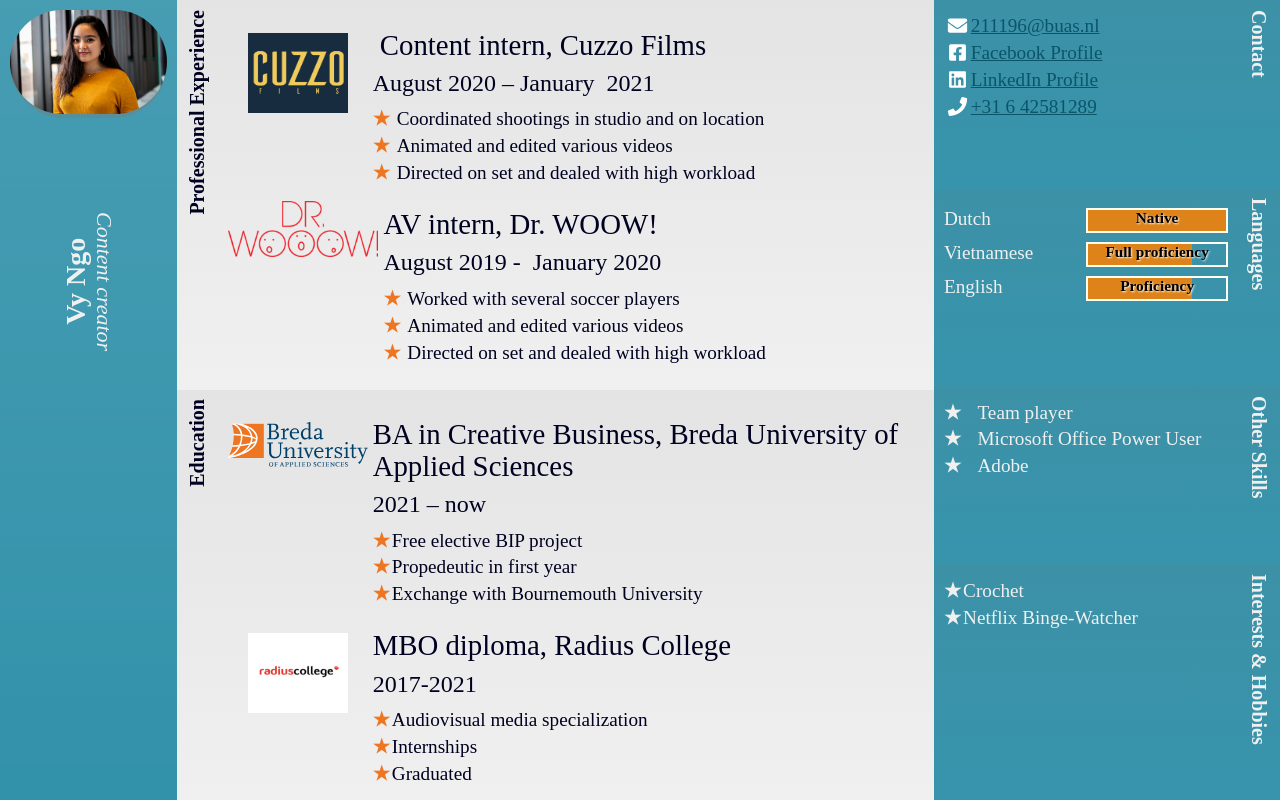
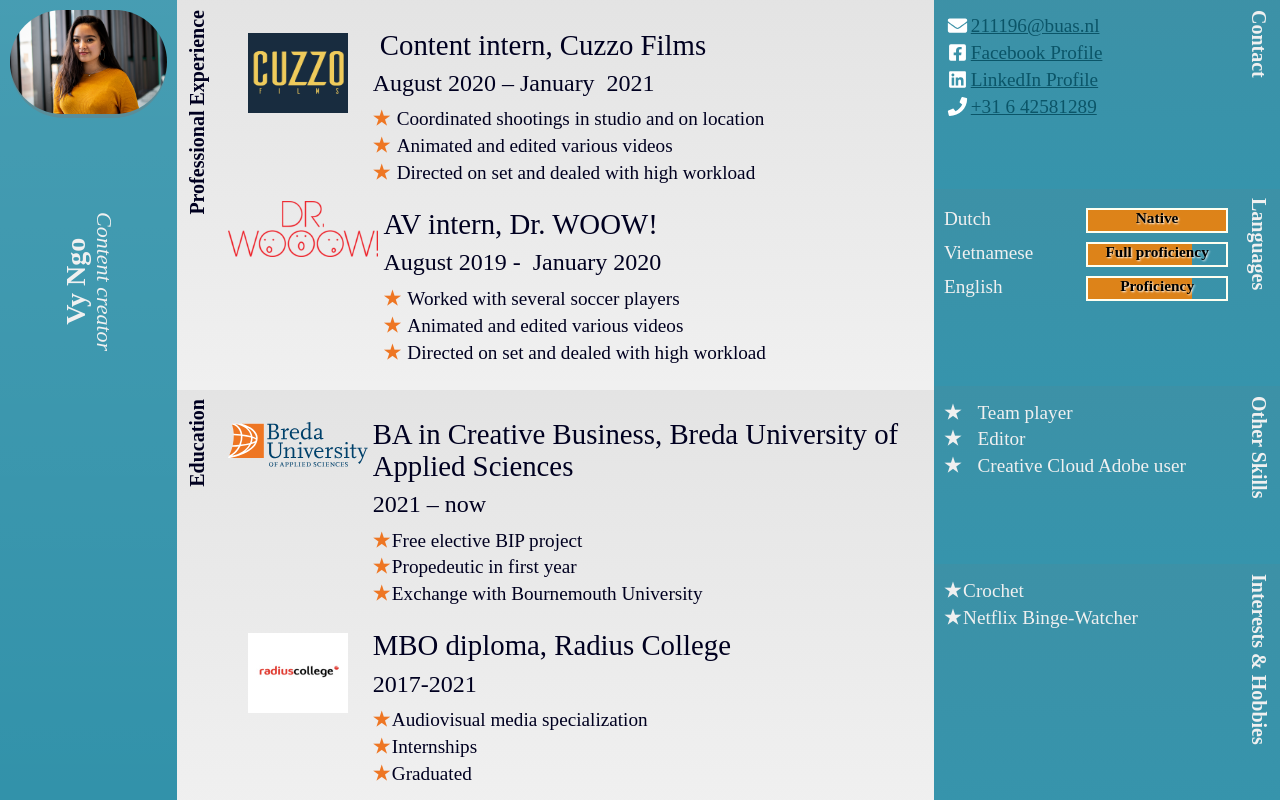
Before and after one commit to vybuas/Vy-Ngo-211196-cv, a plain HTML site: page index.html in a window 1280 px wide. Drawn offline with Linux system fonts and the light colour scheme; a web font is replaced by a local one.

Commit message:
Update index.html

```diff
--- a/index.html
+++ b/index.html
@@ -245,8 +245,8 @@
             <h2>Other Skills</h2>
             <ul class="skill-list list-unstyled">
               <li class="skill-item">&nbsp; &nbsp;Team player</li>
-              <li class="skill-item">&nbsp; &nbsp;Microsoft Office Power User</li>
-              <li class="skill-item">&nbsp; &nbsp;Adobe</li>
+              <li class="skill-item">&nbsp; &nbsp;Editor</li>
+              <li class="skill-item">&nbsp; &nbsp;Creative Cloud Adobe user</li>
             </ul>
           </section>
 
```
